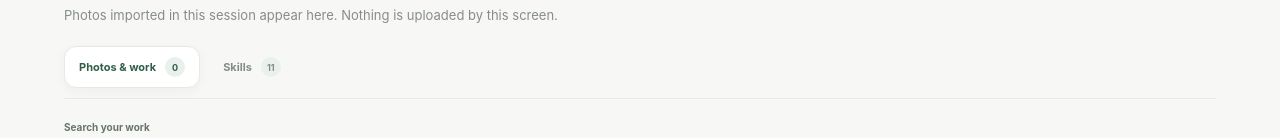
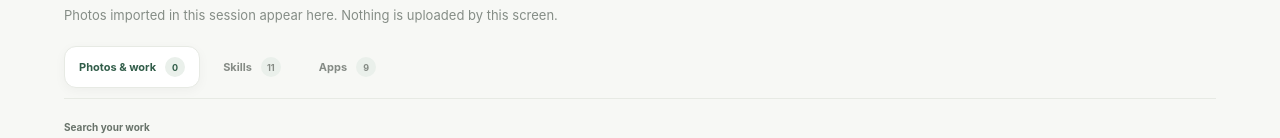
Before and after one commit to alwaleedm369-hash/MSHKUR, a React (Vite) app: page / in a window 1280 px wide. Both pictures are taken after a click on the button 1147 px from the left and 1099 px from the top of the page. Shown: the part 243-381 px from the top of the page. Built offline with nearby package versions, Linux system fonts and the light colour scheme.

Commit message:
feat: add transparent candidate apps library

```diff
--- a/src/App.tsx
+++ b/src/App.tsx
@@ -3,6 +3,7 @@ import { deletePhotoRecord, loadPhotoRecords, savePhotoRecord } from './photoSto
 import { applyAlphaRegion, getCenteredSubjectPlacement, getGroundedSubjectPlacement, inspectAlphaPlane, parseImageCommand, reviewVehicleMask } from './vehicleImageEngine.mjs';
 import { runVehicleBatch } from './vehicleBatchPipeline.mjs';
 import skillRegistry from '../skills/registry.json';
+import { extensionCandidates } from './extensionCandidates';
 import {
   ArrowDownToLine, ArrowLeft, ArrowRight, ArrowUpRight, Camera, CarFront, Check, ChevronDown,
   CircleHelp, Globe2, ImagePlus, Images, Menu, Play, RotateCcw,
@@ -138,7 +139,7 @@ export default function App() {
   const [taskFilter, setTaskFilter] = useState<'all' | 'active' | 'review' | 'ready' | 'failed'>('all');
   const [taskQuery, setTaskQuery] = useState('');
   const [libraryFilter, setLibraryFilter] = useState<'all' | 'results' | 'originals'>('all');
-  const [libraryView, setLibraryView] = useState<'photos' | 'skills'>('photos');
+  const [libraryView, setLibraryView] = useState<'photos' | 'skills' | 'apps'>('photos');
   const [libraryQuery, setLibraryQuery] = useState('');
   const [activeId, setActiveId] = useState<string | null>(null);
   const [background, setBackground] = useState<'white' | 'transparent'>('white');
@@ -178,6 +179,7 @@ export default function App() {
     return matchesQuery && matchesFilter;
   });
   const filteredSkills = skillRegistry.filter(skill => `${skill.name} ${skill.description} ${skill.category}`.toLocaleLowerCase().includes(libraryQuery.trim().toLocaleLowerCase()));
+  const filteredExtensions = extensionCandidates.filter(extension => `${extension.name} ${extension.description} ${extension.category}`.toLocaleLowerCase().includes(libraryQuery.trim().toLocaleLowerCase()));
 
   useEffect(() => {
     localStorage.setItem('mshkur.locale', locale);
@@ -661,6 +663,7 @@ export default function App() {
           <div className="library-tabs" role="tablist" aria-label={isArabic ? 'أقسام المكتبة' : 'Library sections'}>
             <button type="button" role="tab" aria-selected={libraryView === 'photos'} className={libraryView === 'photos' ? 'selected' : ''} onClick={() => { setLibraryView('photos'); setLibraryQuery(''); }}>{isArabic ? 'الصور والأعمال' : 'Photos & work'} <span>{photos.length}</span></button>
             <button type="button" role="tab" aria-selected={libraryView === 'skills'} className={libraryView === 'skills' ? 'selected' : ''} onClick={() => { setLibraryView('skills'); setLibraryQuery(''); }}>{isArabic ? 'المهارات' : 'Skills'} <span>{skillRegistry.length}</span></button>
+            <button type="button" role="tab" aria-selected={libraryView === 'apps'} className={libraryView === 'apps' ? 'selected' : ''} onClick={() => { setLibraryView('apps'); setLibraryQuery(''); }}>{isArabic ? 'الإضافات' : 'Apps'} <span>{extensionCandidates.length}</span></button>
           </div>
           {libraryView === 'photos' && <>
             <div className="task-tools library-tools">
@@ -676,6 +679,11 @@ export default function App() {
             <div className="task-tools library-tools"><label className="workspace-search"><span>{isArabic ? 'ابحث في المهارات' : 'Search skills'}</span><input type="search" value={libraryQuery} onChange={event => setLibraryQuery(event.target.value)} placeholder={isArabic ? 'اسم المهارة أو وصفها…' : 'Skill name or description…'}/></label><small className="library-count">{isArabic ? `${filteredSkills.length} من ${skillRegistry.length} مهارة مسجلة` : `${filteredSkills.length} of ${skillRegistry.length} registered skills`}</small></div>
             <div className="skill-library-list">{filteredSkills.length ? filteredSkills.map(skill => <article className="skill-library-item" key={skill.id}><div className="skill-library-main"><span className="skill-category">{isArabic ? (skill.category === 'image' ? 'الصور' : skill.category === 'cars' ? 'السيارات' : skill.category === 'quality' ? 'الجودة' : 'الهندسة والتشغيل') : skill.category}</span><strong>{skill.name}</strong><p>{skill.description}</p><small>v{skill.version} · {skill.input} → {skill.output}</small></div><span className="skill-registry-status">{isArabic ? 'تعريف مسجل' : 'Registered'}</span></article>) : <div className="empty-state"><strong>{isArabic ? 'لا توجد مهارات مطابقة' : 'No matching skills'}</strong><p>{isArabic ? 'جرّب كلمة بحث أخرى.' : 'Try another search term.'}</p></div>}</div>
             <div className="profile-note"><CircleHelp size={16}/>{isArabic ? 'هذه قائمة تعريفات من سجل المشروع. عرضها لا يعني أن لكل مهارة زر تشغيل أو أن جميعها موصولة ومختبرة من هذه الشاشة.' : 'This catalogue is read from the project registry. Listing a skill does not mean it can be launched here or that every entry is connected and tested.'}</div>
+          </>}
+          {libraryView === 'apps' && <>
+            <div className="task-tools library-tools"><label className="workspace-search"><span>{isArabic ? 'ابحث في الإضافات' : 'Search apps'}</span><input type="search" value={libraryQuery} onChange={event => setLibraryQuery(event.target.value)} placeholder={isArabic ? 'اسم الإضافة أو وصفها…' : 'App name or description…'}/></label><small className="library-count">{isArabic ? `${filteredExtensions.length} من ${extensionCandidates.length} إضافات مرشحة` : `${filteredExtensions.length} of ${extensionCandidates.length} candidate apps`}</small></div>
+            <div className="skill-library-list">{filteredExtensions.length ? filteredExtensions.map(extension => <article className="skill-library-item" key={extension.id}><div className="skill-library-main"><span className="skill-category">{isArabic ? (extension.category === 'video' ? 'الفيديو' : extension.category === 'voice' ? 'الصوت' : extension.category === 'marketing' ? 'التسويق' : extension.category === 'knowledge' ? 'المعرفة' : extension.category === 'work' ? 'إدارة العمل' : extension.category === 'scheduling' ? 'المواعيد' : extension.category === 'support' ? 'خدمة العملاء' : 'التسجيل') : extension.category}</span><strong>{extension.name}</strong><p>{extension.description}</p></div><span className="skill-registry-status">{isArabic ? 'مرشح · غير متصل' : 'Candidate · Offline'}</span></article>) : <div className="empty-state"><strong>{isArabic ? 'لا توجد إضافات مطابقة' : 'No matching apps'}</strong><p>{isArabic ? 'جرّب كلمة بحث أخرى.' : 'Try another search term.'}</p></div>}</div>
+            <div className="profile-note"><CircleHelp size={16}/>{isArabic ? 'هذه إضافات مرشحة للتقييم فقط. لم يتم تثبيتها أو ربط حساباتها أو اختبار اتصالاتها، ولن تظهر كمتصلة قبل اجتياز الفحص والموافقة.' : 'These are evaluation candidates only. They are not installed, authenticated or connected, and will not be marked connected before verification and approval.'}</div>
           </>}
         </section>}
 
```
